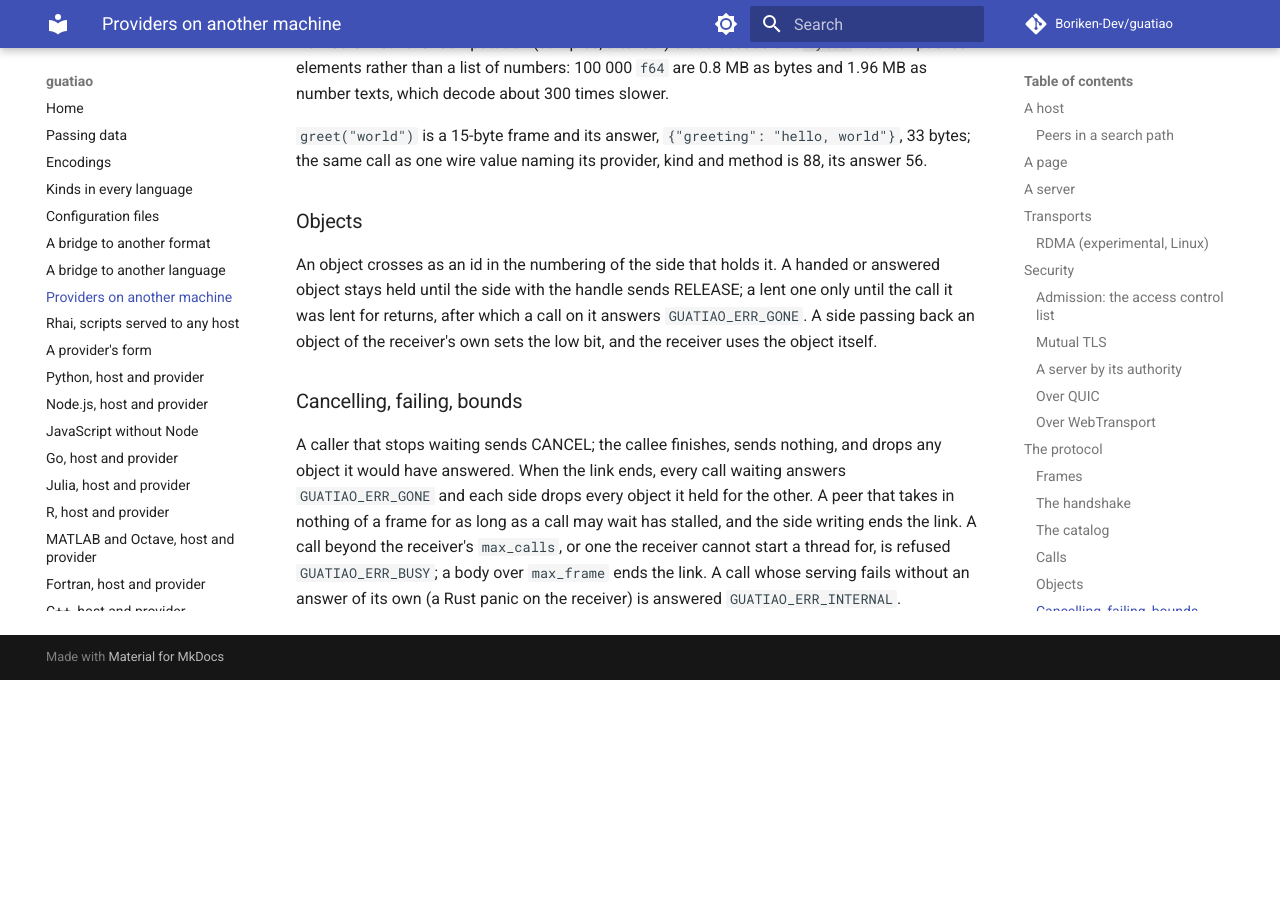
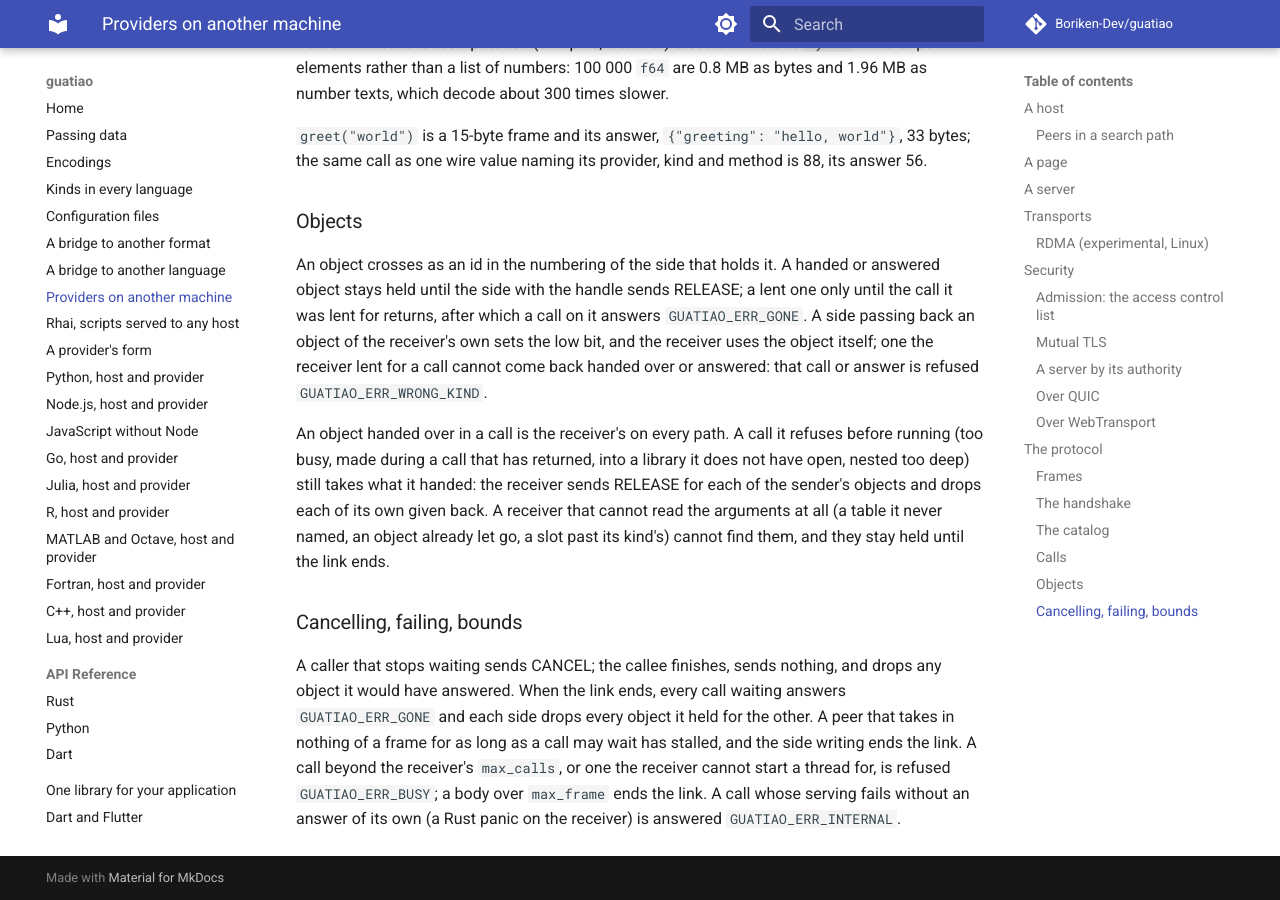
Before and after one commit to Boriken-Dev/guatiao, an MkDocs documentation site: the page built from docs/remote.md, in a window 1280 px wide and 900 px high, scrolled down 21892 px. Built offline with MkDocs 1.6.1 and Material for MkDocs 9.7.7, drawn with Linux system fonts in a browser that asks for light colours; comment, search, counter and statistics services are not loaded; before the commit the page ends 22572 px from its top, so only the background shows below that.

Commit message:
docs: a remote call refused before it runs still takes what it handed

```diff
--- a/docs/remote.md
+++ b/docs/remote.md
@@ -972,7 +972,18 @@ handed or answered object stays held until the side with the handle
 sends RELEASE; a lent one only until the call it was lent for returns,
 after which a call on it answers `GUATIAO_ERR_GONE`. A side passing back
 an object of the receiver's own sets the low bit, and the receiver uses
-the object itself.
+the object itself; one the receiver lent for a call cannot come back
+handed over or answered: that call or answer is refused
+`GUATIAO_ERR_WRONG_KIND`.
+
+An object handed over in a call is the receiver's on every path. A call
+it refuses before running (too busy, made during a call that has
+returned, into a library it does not have open, nested too deep) still
+takes what it handed: the receiver sends RELEASE for each of the
+sender's objects and drops each of its own given back. A receiver that
+cannot read the arguments at all (a table it never named, an object
+already let go, a slot past its kind's) cannot find them, and they stay
+held until the link ends.
 
 ### Cancelling, failing, bounds
 
```
Also changed, not shown: CHANGELOG.md (+9 -0 lines).
